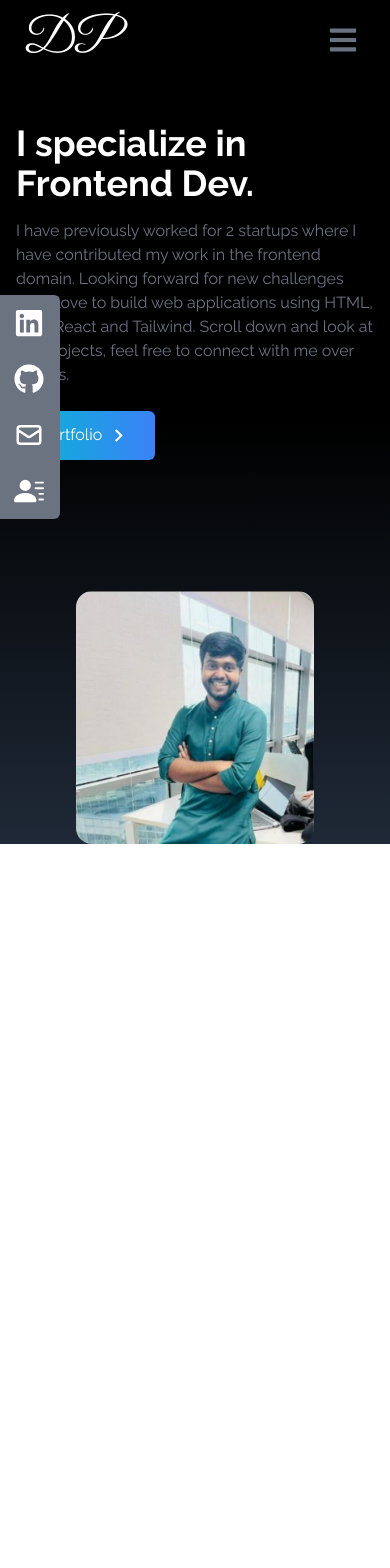
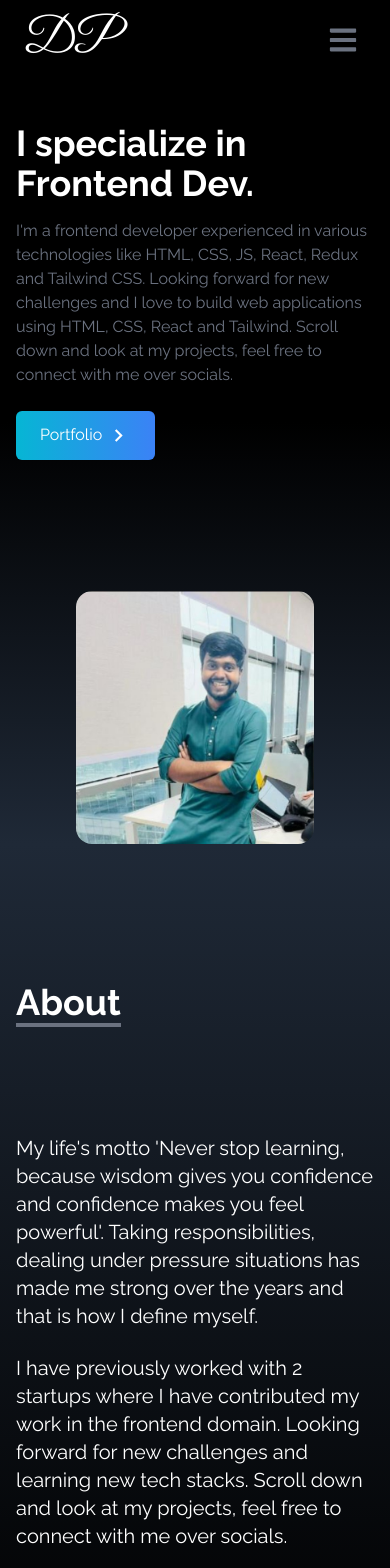
Before and after one commit to divyaranjan10/personal-portfolio, a React (Create React App) app: page / in a window 390 px wide. Shown: the top 1568 px of the page. Before the commit the page ends 844 px from the top, so only its background shows below. Built offline with nearby package versions, Linux system fonts and the light colour scheme.

Commit message:
About Section

```diff
--- a/public/index.html
+++ b/public/index.html
@@ -15,29 +15,10 @@
       user's mobile device or desktop. See https://developers.google.com/web/fundamentals/web-app-manifest/
     -->
     <link rel="manifest" href="%PUBLIC_URL%/manifest.json" />
-    <!--
-      Notice the use of %PUBLIC_URL% in the tags above.
-      It will be replaced with the URL of the `public` folder during the build.
-      Only files inside the `public` folder can be referenced from the HTML.
-
-      Unlike "/favicon.ico" or "favicon.ico", "%PUBLIC_URL%/favicon.ico" will
-      work correctly both with client-side routing and a non-root public URL.
-      Learn how to configure a non-root public URL by running `npm run build`.
-    -->
-    <title>React App</title>
+    <title>Better Call DP</title>
   </head>
   <body>
     <noscript>You need to enable JavaScript to run this app.</noscript>
     <div id="root"></div>
-    <!--
-      This HTML file is a template.
-      If you open it directly in the browser, you will see an empty page.
-
-      You can add webfonts, meta tags, or analytics to this file.
-      The build step will place the bundled scripts into the <body> tag.
-
-      To begin the development, run `npm start` or `yarn start`.
-      To create a production bundle, use `npm run build` or `yarn build`.
-    -->
   </body>
 </html>
--- a/src/App.js
+++ b/src/App.js
@@ -1,13 +1,14 @@
 import Home from "./components/Home";
 import Navbar from "./components/Navbar";
 import Socials from "./components/Socials";
+import About from "./components/About";
 
 function App() {
   return (
     <div>
       <Navbar/>
       <Home/>
-
+      <About/>
       <Socials/>
     </div>
   );
--- /dev/null
+++ b/src/components/About.jsx
@@ -0,0 +1,28 @@
+import React from 'react';
+
+const About = () => {
+  return (
+    <div className='w-full h-screen bg-gradient-to-b from-gray-800 to-black text-white'>
+        <div className='max-w-screen-lg p-4 mx-auto flex flex-col justify-center w-full h-full'>
+            <div className='pb-8'>
+                <p className='text-4xl font-bold inline border-b-4 border-gray-500'>About</p>
+            </div>
+
+            <p className='text-xl mt-20'>
+                My life's motto 'Never stop learning, because wisdom gives you confidence and confidence makes you feel powerful'.
+                Taking responsibilities, dealing under pressure situations has made me strong over the years and that is how I define myself.
+            </p>
+
+            <br/>
+
+            <p className='text-xl'>
+                I have previously worked with 2 startups where I have contributed my work in the frontend domain.
+                Looking forward for new challenges and learning new tech stacks.
+                Scroll down and look at my projects, feel free to connect with me over socials.
+            </p>
+        </div>
+    </div>
+  )
+}
+
+export default About;
--- a/src/components/Home.jsx
+++ b/src/components/Home.jsx
@@ -9,7 +9,7 @@ const Home = () => {
             <div className='flex flex-col justify-center h-full'>
                 <h2 className='text-4xl font-bold sm:text-7xl text-white'>I specialize in Frontend Dev.</h2>
                 <p className='text-gray-500 py-4 max-w-md'>
-                    I have previously worked for 2 startups where I have contributed my work in the frontend domain.
+                    I'm a frontend developer experienced in various technologies like HTML, CSS, JS, React, Redux and Tailwind CSS.
                     Looking forward for new challenges and I love to build web applications using HTML, CSS, React and Tailwind.
                     Scroll down and look at my projects, feel free to connect with me over socials.
                 </p>
--- a/src/components/Socials.jsx
+++ b/src/components/Socials.jsx
@@ -48,7 +48,7 @@ const Socials = () => {
     ]
 
     return (
-        <div className='flex-col top-[35%] left-0 fixed'>
+        <div className='hidden lg:flex flex-col top-[35%] left-0 fixed'>
             <ul>
                 {links.map(({id, child, href, style, download}) => (
                     <li key={id} className={'flex justify-between items-center w-40 h-14 px-4 ml-[-100px] hover:ml-[-10px] hover:rounded-md duration-300 bg-gray-500' + " " + style}>
@@ -56,7 +56,8 @@ const Socials = () => {
                             href={href}
                             className='flex justify-between items-center w-full text-white'
                             download={download}
-                            target='_blank'>
+                            target='_blank'
+                            rel="noreferrer">
                             <>
                             {child}
                             </>
```
